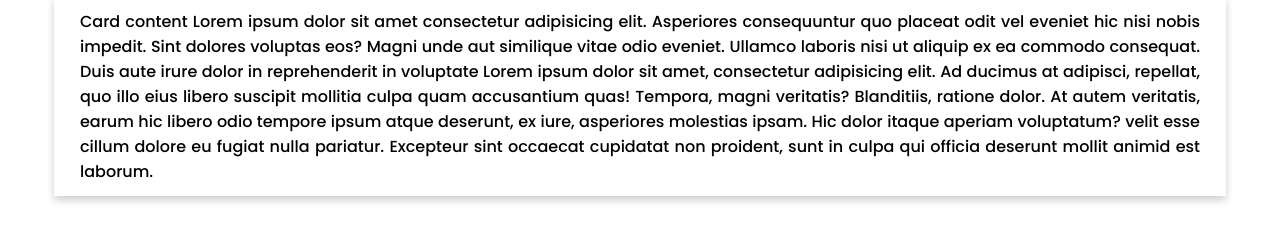
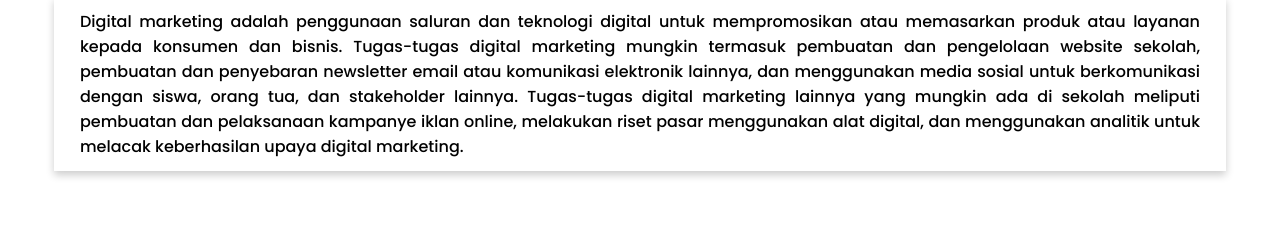
Before and after one commit to xmnnasrul/one-project-jefryxml, a plain HTML site: page index.html in a window 1280 px wide. Shown: the part 408-650 px from the top of the page. Drawn offline with nearby package versions, Linux system fonts and the light colour scheme.

Commit message:
change about

```diff
--- a/index.html
+++ b/index.html
@@ -51,20 +51,7 @@
         <div class="card">
           <div class="card-content">
             <p>
-              Card content Lorem ipsum dolor sit amet consectetur adipisicing
-              elit. Asperiores consequuntur quo placeat odit vel eveniet hic
-              nisi nobis impedit. Sint dolores voluptas eos? Magni unde aut
-              similique vitae odio eveniet. Ullamco laboris nisi ut aliquip ex
-              ea commodo consequat. Duis aute irure dolor in reprehenderit in
-              voluptate Lorem ipsum dolor sit amet, consectetur adipisicing
-              elit. Ad ducimus at adipisci, repellat, quo illo eius libero
-              suscipit mollitia culpa quam accusantium quas! Tempora, magni
-              veritatis? Blanditiis, ratione dolor. At autem veritatis, earum
-              hic libero odio tempore ipsum atque deserunt, ex iure, asperiores
-              molestias ipsam. Hic dolor itaque aperiam voluptatum? velit esse
-              cillum dolore eu fugiat nulla pariatur. Excepteur sint occaecat
-              cupidatat non proident, sunt in culpa qui officia deserunt mollit
-              animid est laborum.
+              Digital marketing adalah penggunaan saluran dan teknologi digital untuk mempromosikan atau memasarkan produk atau layanan kepada konsumen dan bisnis. Tugas-tugas digital marketing mungkin termasuk pembuatan dan pengelolaan website sekolah, pembuatan dan penyebaran newsletter email atau komunikasi elektronik lainnya, dan menggunakan media sosial untuk berkomunikasi dengan siswa, orang tua, dan stakeholder lainnya. Tugas-tugas digital marketing lainnya yang mungkin ada di sekolah meliputi pembuatan dan pelaksanaan kampanye iklan online, melakukan riset pasar menggunakan alat digital, dan menggunakan analitik untuk melacak keberhasilan upaya digital marketing.
             </p>
           </div>
         </div>
@@ -158,7 +145,7 @@
                 <i class="fa-brands fa-discord"></i></li>
             </a>
           <li>
-            <a href="mailto:jefryxml@gmail.com?subject=halo+sayangggg&body=Hello,%0D%0A%0D%0AI%20hope%20you%20are%20doing%20well.%20I%20just%20wanted%20to%20say%20hello.%0D%0A%0D%0ABest%20regards,%0D%0A[Your Name]"><i class="fa-solid fa-envelope"></i></a>
+            <a href="mailto:jefryxml@gmail.com?subject=complain&body=yth,"><i class="fa-solid fa-envelope"></i></a>
         </li>
 
         </ul>
```
